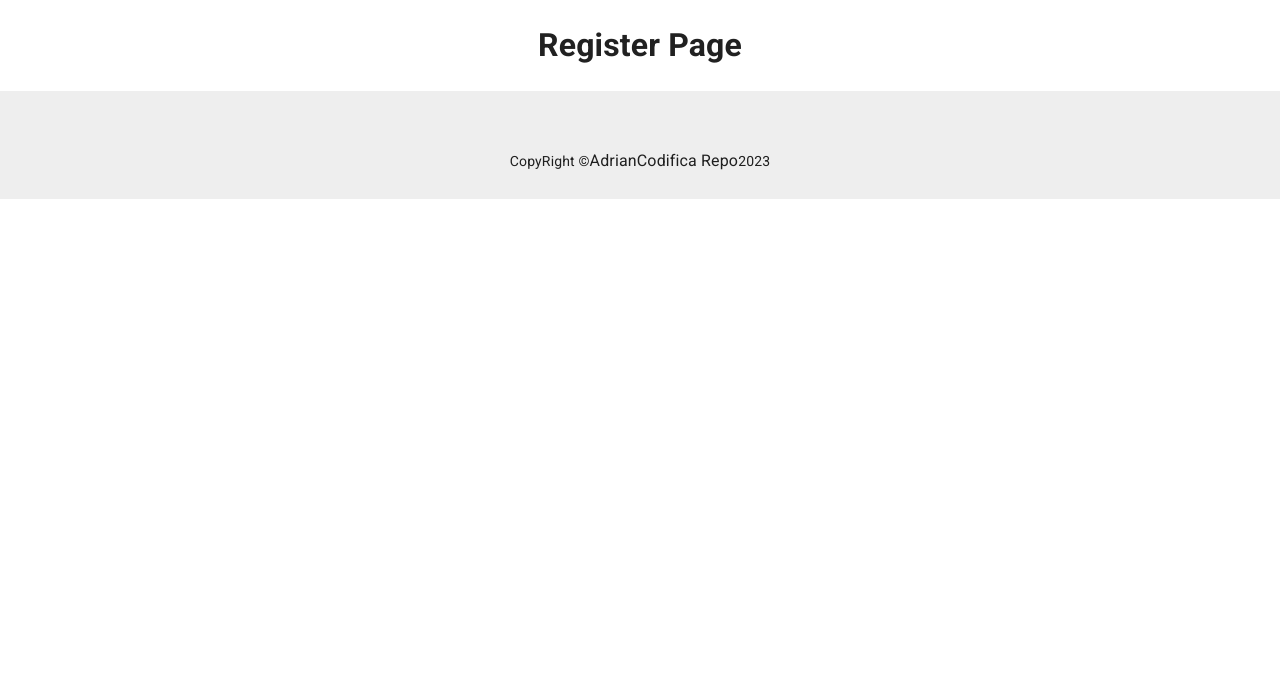
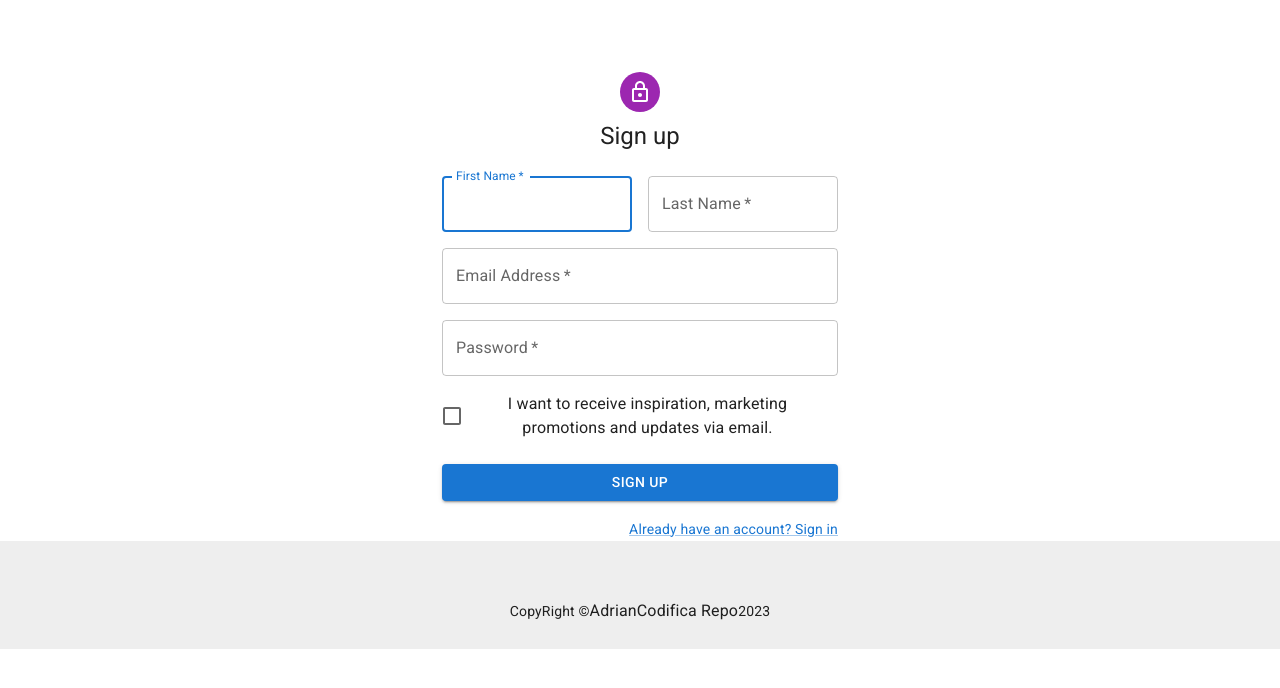
Before and after one commit to Adrian-Fernandez-Rosa/code-frontend, a React (Create React App) app: page /register in a window 1280 px wide. Shown: the top 688 px of the page. Built offline with nearby package versions, Linux system fonts and the light colour scheme.

Commit message:
login Material and Register Material

```diff
--- /dev/null
+++ b/src/components/forms/LoginMaterial.tsx
@@ -0,0 +1,99 @@
+import * as React from 'react';
+import Avatar from '@mui/material/Avatar';
+import Button from '@mui/material/Button';
+import CssBaseline from '@mui/material/CssBaseline';
+import TextField from '@mui/material/TextField';
+import FormControlLabel from '@mui/material/FormControlLabel';
+import Checkbox from '@mui/material/Checkbox';
+import Link from '@mui/material/Link';
+import Grid from '@mui/material/Grid';
+import Box from '@mui/material/Box';
+import LockOutlinedIcon from '@mui/icons-material/LockOutlined';
+import Typography from '@mui/material/Typography';
+import Container from '@mui/material/Container';
+import { createTheme, ThemeProvider } from '@mui/material/styles';
+// import { Copyright } from '../dashboard/CopyRight';
+
+
+const theme = createTheme();
+
+export const LoginMaterial = () => {
+  const handleSubmit = (event: React.FormEvent<HTMLFormElement>) => {
+    event.preventDefault();
+    const data = new FormData(event.currentTarget);
+    console.log({
+      email: data.get('email'),
+      password: data.get('password'),
+    });
+  };
+
+  return (
+    <ThemeProvider theme={theme}>
+      <Container component="main" maxWidth="xs">
+        <CssBaseline />
+        <Box
+          sx={{
+            marginTop: 8,
+            display: 'flex',
+            flexDirection: 'column',
+            alignItems: 'center',
+          }}
+        >
+          <Avatar sx={{ m: 1, bgcolor: 'secondary.main' }}>
+            <LockOutlinedIcon />
+          </Avatar>
+          <Typography component="h1" variant="h5">
+            Sign in
+          </Typography>
+          <Box component="form" onSubmit={handleSubmit} noValidate sx={{ mt: 1 }}>
+            <TextField
+              margin="normal"
+              required
+              fullWidth
+              id="email"
+              label="Email Address"
+              name="email"
+              autoComplete="email"
+              autoFocus
+            />
+            <TextField
+              margin="normal"
+              required
+              fullWidth
+              name="password"
+              label="Password"
+              type="password"
+              id="password"
+              autoComplete="current-password"
+            />
+            <FormControlLabel
+              control={<Checkbox value="remember" color="primary" />}
+              label="Remember me"
+            />
+            <Button
+              type="submit"
+              fullWidth
+              variant="contained"
+              sx={{ mt: 3, mb: 2 }}
+            >
+              Sign In
+            </Button>
+            <Grid container>
+              <Grid item xs>
+                <Link href="#" variant="body2">
+                  Forgot password?
+                </Link>
+              </Grid>
+              <Grid item>
+                <Link href="#" variant="body2">
+                  {"Don't have an account? Sign Up"}
+                </Link>
+              </Grid>
+            </Grid>
+          </Box>
+        </Box>
+        {/* <Copyright sx={{ mt: 8, mb: 4 }} /> */}
+      </Container>
+    </ThemeProvider>
+  );
+}
--- /dev/null
+++ b/src/components/forms/RegisterMaterial.tsx
@@ -0,0 +1,118 @@
+import * as React from 'react';
+import Avatar from '@mui/material/Avatar';
+import Button from '@mui/material/Button';
+import CssBaseline from '@mui/material/CssBaseline';
+import TextField from '@mui/material/TextField';
+import FormControlLabel from '@mui/material/FormControlLabel';
+import Checkbox from '@mui/material/Checkbox';
+import Link from '@mui/material/Link';
+import Grid from '@mui/material/Grid';
+import Box from '@mui/material/Box';
+import LockOutlinedIcon from '@mui/icons-material/LockOutlined';
+import Typography from '@mui/material/Typography';
+import Container from '@mui/material/Container';
+import { createTheme, ThemeProvider } from '@mui/material/styles';
+
+
+const theme = createTheme();
+
+export const RegisterMaterial =  () =>  {
+  const handleSubmit = (event: React.FormEvent<HTMLFormElement>) => {
+    event.preventDefault();
+    const data = new FormData(event.currentTarget);
+    console.log({
+      email: data.get('email'),
+      password: data.get('password'),
+    });
+  };
+
+  return (
+    <ThemeProvider theme={theme}>
+      <Container component="main" maxWidth="xs">
+        <CssBaseline />
+        <Box
+          sx={{
+            marginTop: 8,
+            display: 'flex',
+            flexDirection: 'column',
+            alignItems: 'center',
+          }}
+        >
+          <Avatar sx={{ m: 1, bgcolor: 'secondary.main' }}>
+            <LockOutlinedIcon />
+          </Avatar>
+          <Typography component="h1" variant="h5">
+            Sign up
+          </Typography>
+          <Box component="form" noValidate onSubmit={handleSubmit} sx={{ mt: 3 }}>
+            <Grid container spacing={2}>
+              <Grid item xs={12} sm={6}>
+                <TextField
+                  autoComplete="given-name"
+                  name="firstName"
+                  required
+                  fullWidth
+                  id="firstName"
+                  label="First Name"
+                  autoFocus
+                />
+              </Grid>
+              <Grid item xs={12} sm={6}>
+                <TextField
+                  required
+                  fullWidth
+                  id="lastName"
+                  label="Last Name"
+                  name="lastName"
+                  autoComplete="family-name"
+                />
+              </Grid>
+              <Grid item xs={12}>
+                <TextField
+                  required
+                  fullWidth
+                  id="email"
+                  label="Email Address"
+                  name="email"
+                  autoComplete="email"
+                />
+              </Grid>
+              <Grid item xs={12}>
+                <TextField
+                  required
+                  fullWidth
+                  name="password"
+                  label="Password"
+                  type="password"
+                  id="password"
+                  autoComplete="new-password"
+                />
+              </Grid>
+              <Grid item xs={12}>
+                <FormControlLabel
+                  control={<Checkbox value="allowExtraEmails" color="primary" />}
+                  label="I want to receive inspiration, marketing promotions and updates via email."
+                />
+              </Grid>
+            </Grid>
+            <Button
+              type="submit"
+              fullWidth
+              variant="contained"
+              sx={{ mt: 3, mb: 2 }}
+            >
+              Sign Up
+            </Button>
+            <Grid container justifyContent="flex-end">
+              <Grid item>
+                <Link href="#" variant="body2">
+                  Already have an account? Sign in
+                </Link>
+              </Grid>
+            </Grid>
+          </Box>
+        </Box>
+</Container>
+    </ThemeProvider>
+  );
+}
--- a/src/pages/LoginPage.tsx
+++ b/src/pages/LoginPage.tsx
@@ -1,5 +1,7 @@
 import React from 'react';
 import LoginForm from '../components/forms/LoginForm';
+import { LoginMaterial } from '../components/forms/LoginMaterial';
+
 
 
 export const LoginPage = () => {
@@ -9,7 +11,8 @@
             <h1>
                 Login Page
             </h1>
-            <LoginForm />
+            {/* <LoginForm /> */}
+            <LoginMaterial />
         </div>
     )
 }
--- a/src/pages/RegisterPage.tsx
+++ b/src/pages/RegisterPage.tsx
@@ -1,11 +1,10 @@
 import React from "react";
+import { RegisterMaterial } from "../components/forms/RegisterMaterial";
 
 export const RegisterPage = () => {
     return (
         <div>
-            <h1>
-                Register Page
-            </h1>
+            <RegisterMaterial />
         </div>
     )
 }
```
